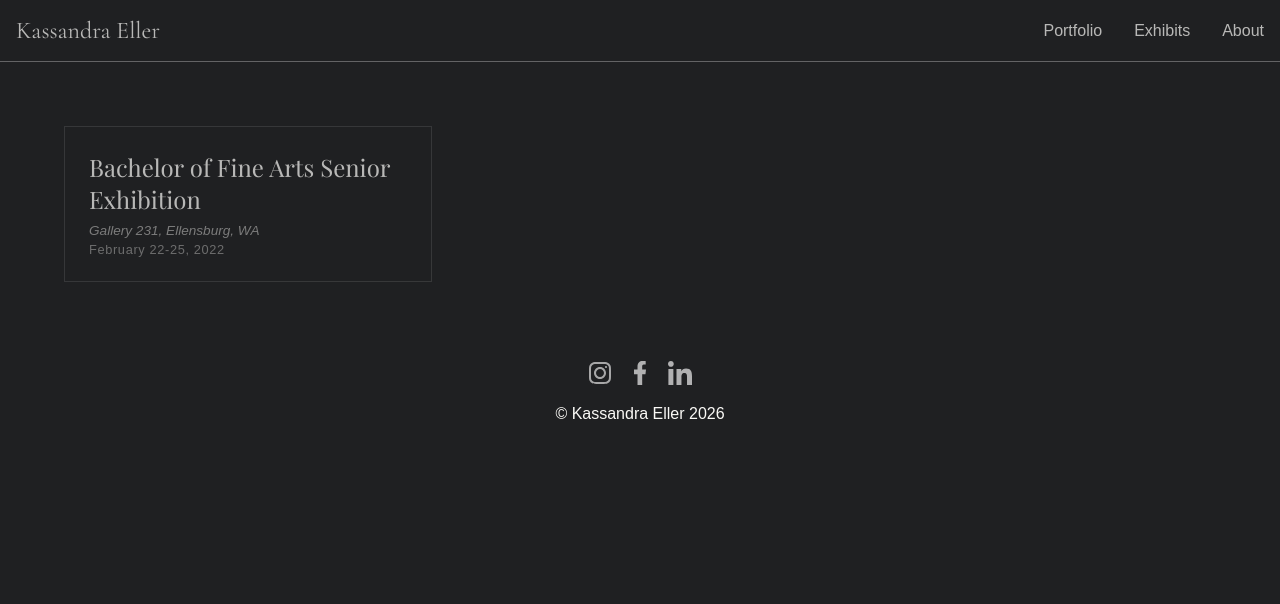
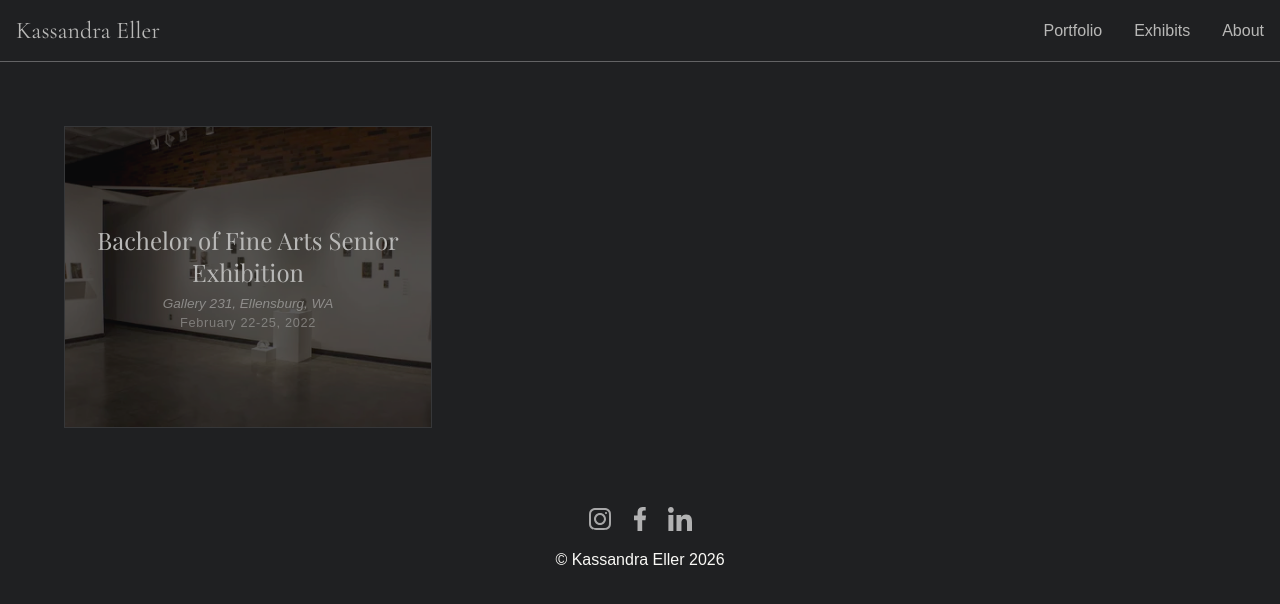
Before and after one commit to JEller98/Photography-Site, a React (Vite) app: page /exhibits in a window 1280 px wide. Shown: the top 604 px of the page. Built offline with nearby package versions, Linux system fonts and the light colour scheme; a web font is replaced by a local one.

Commit message:
Added overlay to Exhibit cards

```diff
--- a/src/data/exhibits.json
+++ b/src/data/exhibits.json
@@ -16,6 +16,7 @@
             "/images/exhibits/BFA/Exhibit14.webp",
             "/images/exhibits/BFA/Exhibit10.webp"
         ],
+        "hero": "/images/exhibits/BFA/Exhibit23.webp",
         "alt_text": [
             "",
             "",
--- a/src/index.css
+++ b/src/index.css
@@ -338,10 +338,6 @@ nav a:hover::after, a:focus::after {
     font: inherit;
 }
 
-.exhibit-image-card.image-card {
-    cursor: default;
-}
-
 .image-card img {
     width: 100%;
     height: auto;
@@ -398,15 +394,49 @@ nav a:hover::after, a:focus::after {
 }
 
 .exhibit-card {
+    position: relative;
     border: 1px solid rgba(255, 255, 255, 0.15);
-    padding: 1.5rem;
-    transition: border-color 0.3s ease, background 0.3s ease;
+    transition: border-color 0.3s ease;
     display: block;
+    overflow: hidden;
+    padding: 0;
+    display: block;
+}
+
+.exhibit-card--image {
+    width: 100%;
+    height: 300px;
+    object-fit: cover;
+    display: block;
+    transition: transform 0.3s ease;
 }
 
 .exhibit-card:hover, .exhibit-card:focus {
     border-color: rgba(255, 255, 255, 0.5);
     background: rgba(255, 255, 255, 0.04);
+}
+
+.exhibit-card:hover .exhibit-card--image,
+.exhibit-card:hover .exhibit-card--focus {
+    transform: scale(1.03);
+}
+
+.exhibit-card--overlay {
+    position: absolute;
+    inset: 0;
+    background: rgba(0, 0, 0, 0.55);
+    display: flex;
+    flex-direction: column;
+    align-items: center;
+    justify-content: center;
+    padding: 1.5rem;
+    text-align: center;
+    transition: background 0.3s ease;
+}
+
+.exhibit-card:hover .exhibit-card--overlay,
+.exhibit-card:focus .exhibit-card--overlay {
+    background: rgba(0, 0, 0, 0.4);
 }
 
 .exhibit-card--title {
@@ -428,6 +458,11 @@ nav a:hover::after, a:focus::after {
     opacity: 0.5;
     margin: 0;
     letter-spacing: 0.05em;
+}
+
+/* individual exhibit- style override from portfolio pieces */
+.exhibit-image-card.image-card {
+    cursor: default;
 }
 
 /* about page */
--- a/src/pages/ExhibitsCategory.jsx
+++ b/src/pages/ExhibitsCategory.jsx
@@ -17,9 +17,12 @@ export default function ExhibitsCategory () {
             <div className = "exhibits-grid">
                 {exhibitsList.map(exhibit =>
                     <Link key = {exhibit.slug} to = {`/exhibits/${exhibit.slug}`} className = "exhibit-card">
-                        <h2 className = "exhibit-card--title">{exhibit.title}</h2>
-                        <p className = "exhibit-card--venue">{exhibit.venue}</p>
-                        <p className = "exhibit-card--date">{exhibit.date}</p>
+                        <img src = {exhibit.hero} alt = "" className = "exhibit-card--image"></img>
+                        <div className = "exhibit-card--overlay">
+                            <h2 className = "exhibit-card--title">{exhibit.title}</h2>
+                            <p className = "exhibit-card--venue">{exhibit.venue}</p>
+                            <p className = "exhibit-card--date">{exhibit.date}</p>
+                        </div>
                     </Link>
                     )}
             </div>
```
